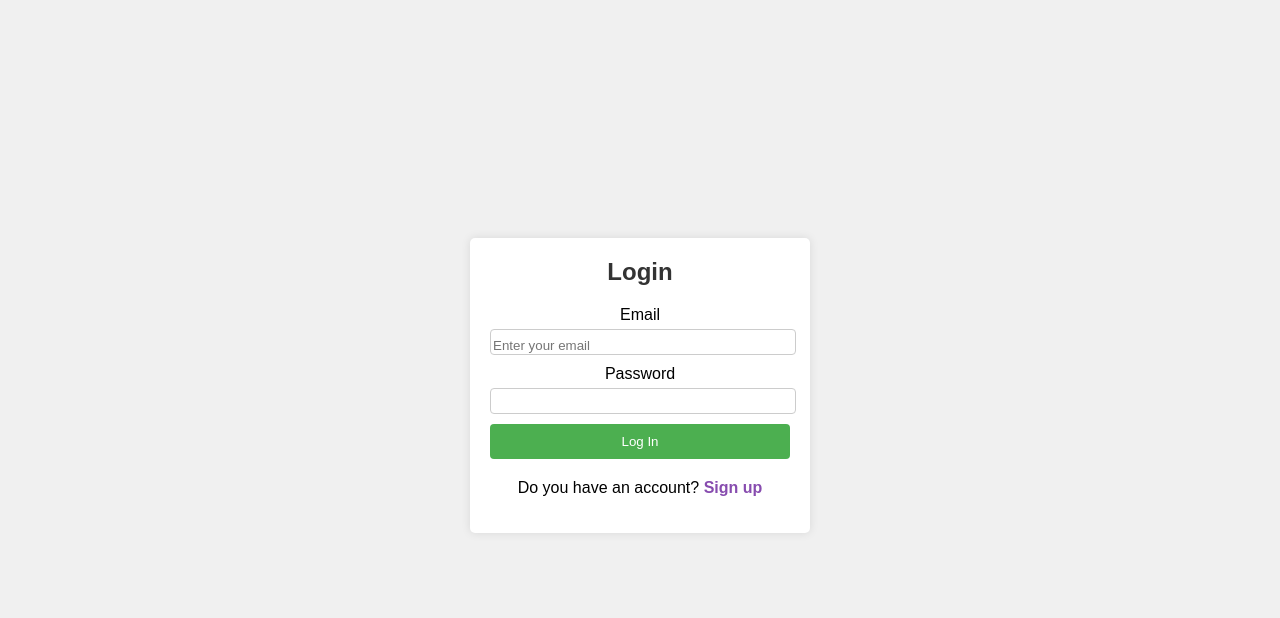
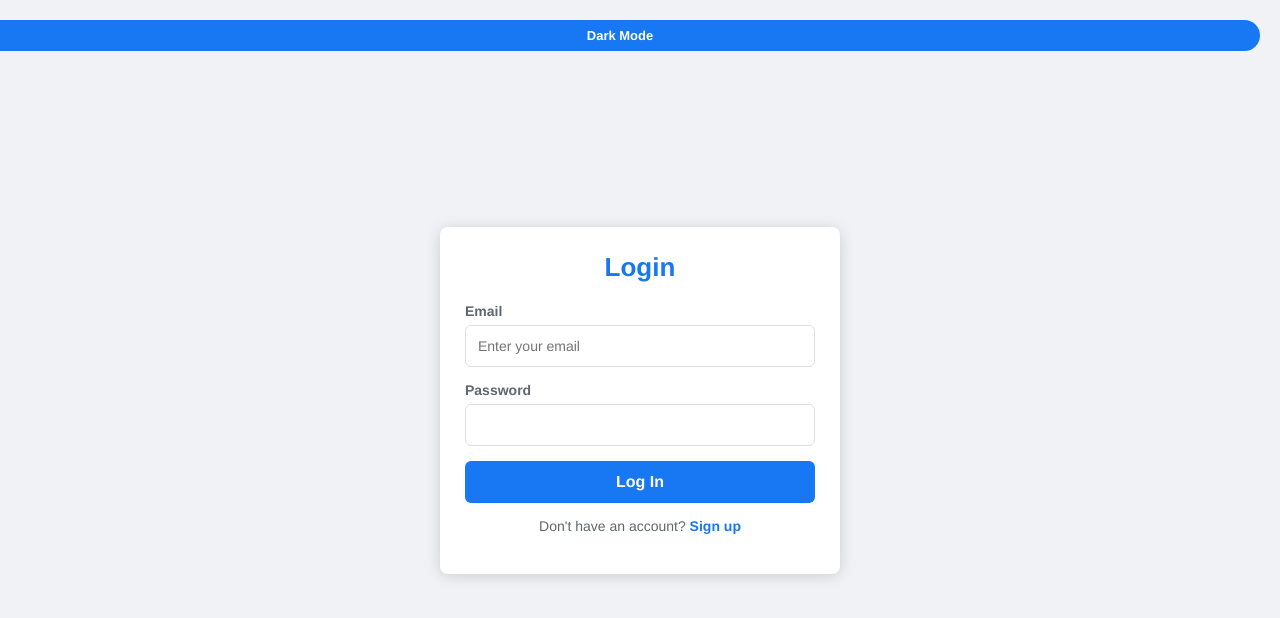
Before and after one commit to mahmoud843/final-project1, a plain HTML site: page login.html in a window 1280 px wide. Drawn offline with Linux system fonts and the light colour scheme.

Commit message:
Update login.html
Signed-off-by: mahmouds111 <crossfire55899@gmail.com>

```diff
--- a/login.html
+++ b/login.html
@@ -2,37 +2,186 @@
 <html>
 <head>
   <title>Login</title>
-  <link rel="stylesheet" href="login.css">
+
+  <style>
+  :root{
+      --bg:#f0f2f5;
+      --card:#ffffff;
+      --text:#1c1e21;
+      --sub:#606770;
+      --border:#dddfe2;
+      --primary:#1877f2;
+  }
+
+  body.dark{
+      --bg:#18191a;
+      --card:#242526;
+      --text:#e4e6eb;
+      --sub:#b0b3b8;
+      --border:#3a3b3c;
+      --primary:#2d88ff;
+  }
+
+  *{
+      margin:0;
+      padding:0;
+      box-sizing:border-box;
+      font-family: Helvetica, Arial, sans-serif;
+      transition:0.3s;
+  }
+
+  body{
+      background:var(--bg);
+      display:flex;
+      justify-content:center;
+      align-items:center;
+      height:100vh;
+  }
+
+  .toggle-mode{
+      position:absolute;
+      top:20px;
+      right:20px;
+      background:var(--primary);
+      border:none;
+      padding:8px 15px;
+      border-radius:20px;
+      color:#fff;
+      cursor:pointer;
+      font-size:13px;
+  }
+
+  .form-container{
+      background:var(--card);
+      width:400px;
+      padding:25px;
+      border-radius:8px;
+      box-shadow:0 2px 15px rgba(0,0,0,0.15);
+  }
+
+  form h2{
+      text-align:center;
+      margin-bottom:20px;
+      color:var(--primary);
+      font-size:26px;
+  }
+
+  form div{
+      margin-bottom:15px;
+  }
+
+  label{
+      display:block;
+      margin-bottom:6px;
+      font-size:14px;
+      font-weight:600;
+      color:var(--sub);
+  }
+
+  input{
+      width:100%;
+      padding:12px;
+      border-radius:6px;
+      border:1px solid var(--border);
+      background:transparent;
+      color:var(--text);
+      font-size:14px;
+      outline:none;
+  }
+
+  input:focus{
+      border-color:var(--primary);
+      box-shadow:0 0 0 2px rgba(24,119,242,0.3);
+  }
+
+  button{
+      width:100%;
+      padding:12px;
+      border:none;
+      border-radius:6px;
+      background:var(--primary);
+      color:#fff;
+      font-size:16px;
+      font-weight:bold;
+      cursor:pointer;
+  }
+
+  button:hover{
+      opacity:0.9;
+  }
+
+  .message,
+  .message2{
+      text-align:center;
+      font-size:14px;
+      margin-top:10px;
+      color:var(--sub);
+  }
+
+  .signup-message{
+      text-align:center;
+      margin-top:15px;
+      font-size:14px;
+      color:var(--sub);
+  }
+
+  .signup-message a{
+      text-decoration:none;
+      color:var(--primary);
+      font-weight:600;
+  }
+
+  .signup-message a:hover{
+      text-decoration:underline;
+  }
+
+  @media(max-width:450px){
+      .form-container{
+          width:90%;
+      }
+  }
+  </style>
+
 </head>
 <body>
+
+  <button class="toggle-mode" onclick="toggleDarkMode()">Dark Mode</button>
+
   <div class="form-container">
     <form id="loginForm">
       <h2>Login</h2>
+
       <div>
-        <label for="regEmail">Email </label>
+        <label for="regEmail">Email</label>
         <input type="email" id="regEmail" required placeholder="Enter your email">
       </div>
+
       <div>
         <label for="loginPassword">Password</label>
         <input type="password" id="loginPassword" required>
       </div>
+
       <button type="submit" onclick="loginUser(event)">Log In</button>
 
       <div class="message" id="message"></div>
       <div class="message2" id="message2"></div>
+
       <div class="signup-message">
-        <p>Do you have an account? <a href="sign up.html" id="signupLink">Sign up</a></p>
+        <p>Don't have an account? <a href="sign up.html" id="signupLink">Sign up</a></p>
       </div>
     </form>
   </div>
 
+  <script>
+    function toggleDarkMode(){
+      document.body.classList.toggle("dark");
+    }
 
-
-  <script src="login.js">
     const users = {
       "user1": { "password": "password1" },
       "user2": { "password": "password2" }
     };
   </script>
+
 </body>
 </html>
```
